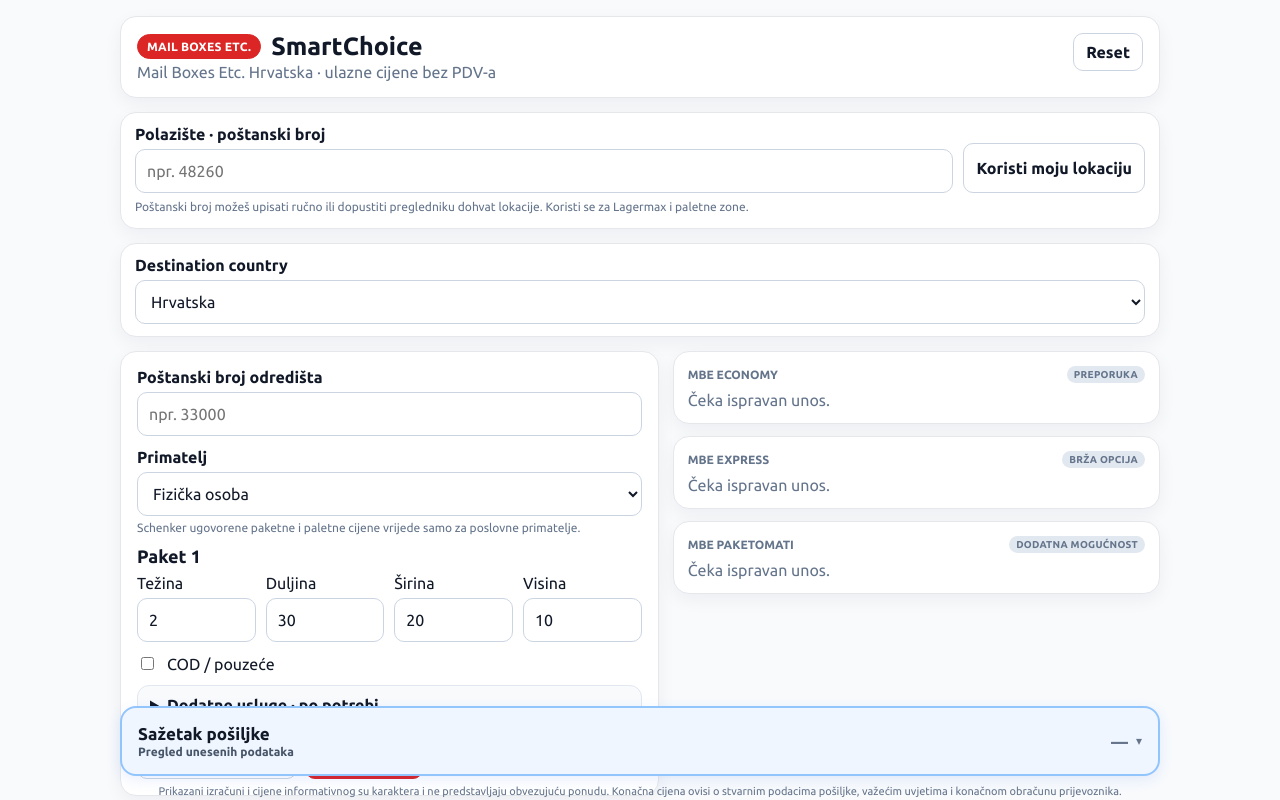
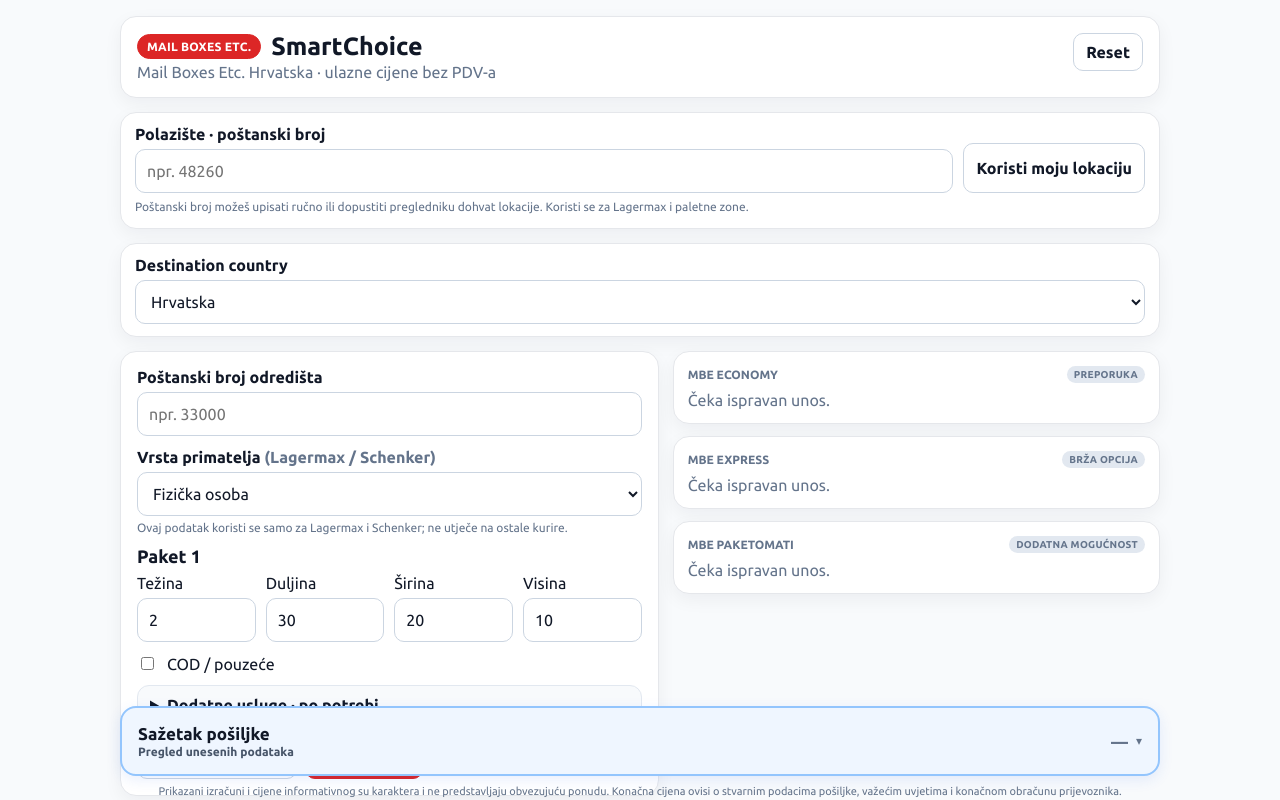
Before and after one commit to tjuros/MBE-KALKULATOR-HR, a React (Vite) app: page / in a window 1280 px wide. Shown: the top 800 px of the page. Built offline with nearby package versions, Linux system fonts and the light colour scheme; the HTML template or start-up script is replaced by a standard one.

Commit message:
Limit recipient type question to Lagermax and Schenker

```diff
--- a/src/App.tsx
+++ b/src/App.tsx
@@ -539,18 +539,18 @@
                 </div>
               ) : null}
 
+              {isDomestic ? (
                 <div>
-                <label style={{ display: "block", marginBottom: 6, fontWeight: 800 }}>Primatelj</label>
+                  <label style={{ display: "block", marginBottom: 6, fontWeight: 800 }}>Vrsta primatelja <span style={{ color: "#64748b", fontWeight: 700 }}>(Lagermax / Schenker)</span></label>
                   <select value={recipientType} onChange={(event) => setRecipientType(event.target.value as RecipientType)} style={inputStyle()}>
                     <option value="private">Fizička osoba</option>
                     <option value="business">Pravna osoba / poslovni primatelj</option>
                   </select>
                   <div style={{ fontSize: 12, color: "#64748b", marginTop: 5 }}>
-                  {isDomestic
-                    ? "Schenker ugovorene paketne i paletne cijene vrijede samo za poslovne primatelje."
-                    : "UPS za dostavu na privatnu adresu obračunava Residential Delivery nadoplatu."}
+                    Ovaj podatak koristi se samo za Lagermax i Schenker; ne utječe na ostale kurire.
                   </div>
                 </div>
+              ) : null}
 
               <div>
                 <div style={{ fontWeight: 900, marginBottom: 7, fontSize: isMobile ? 16 : 18 }}>Paket 1</div>
@@ -735,7 +735,7 @@
             <div style={{ marginTop: 12, display: "grid", gridTemplateColumns: isMobile ? "1fr" : "1fr 1fr", gap: 8, color: "#475569" }}>
               <div>Polazište: <strong>{originPostalCode || "—"}</strong></div>
               <div>Država odredišta: <strong>{destinationLabel}</strong></div>
-              <div>Primatelj: <strong>{recipientType === "business" ? "pravna osoba" : "fizička osoba"}</strong></div>
+              {isDomestic ? <div>Primatelj (Lagermax / Schenker): <strong>{recipientType === "business" ? "pravna osoba" : "fizička osoba"}</strong></div> : null}
               {isDomestic ? <div>Odredište: <strong>{destinationPlace ? `${postalCode} ${destinationPlace}` : postalCode || "—"}</strong></div> : null}
               {!isDomestic ? <div>Vrijednost robe: <strong>{(parseNum(goodsValue) ?? 0) > 0 ? money(parseNum(goodsValue)) : "nije unesena"}</strong></div> : null}
               <div>Broj paketa: <strong>{packages.length}</strong></div>
```
Lines whose indentation alone changed are shown as unchanged.
